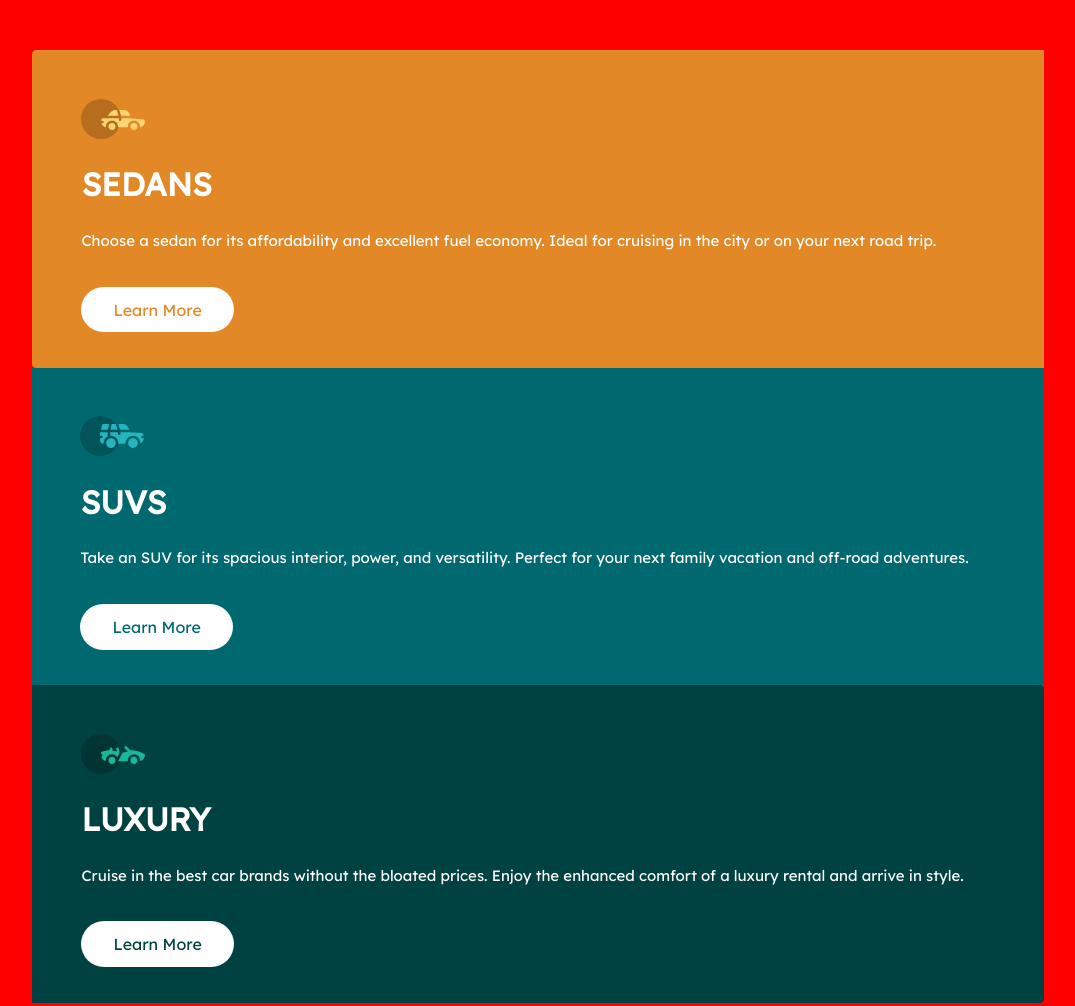
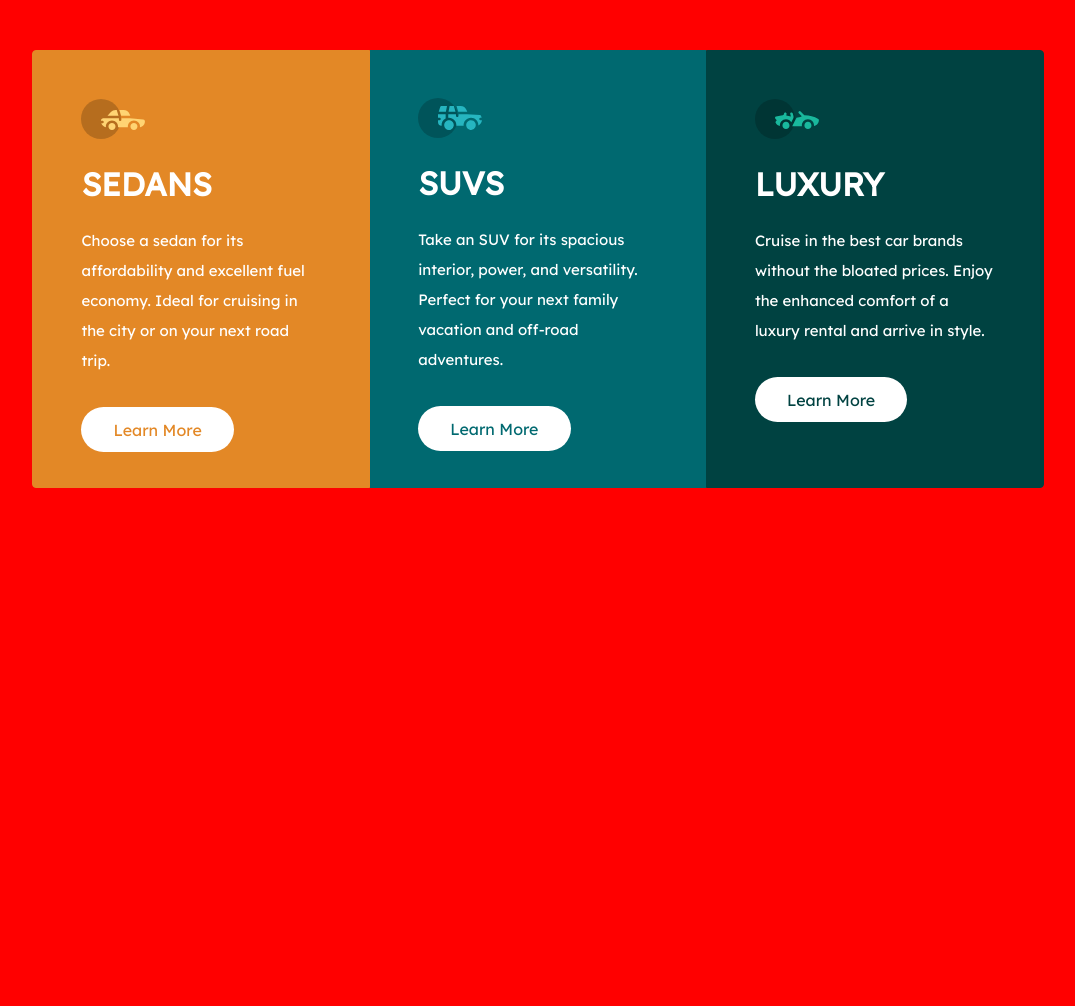
Before and after one commit to Daodueben/card, a plain HTML site: page index.html in a window 1280 px wide. Shown: the whole page, without its empty margins (102-1177 px from the left). After the commit the page ends 800 px from the top, so only its background shows below. Drawn offline with Linux system fonts and the light colour scheme.

Commit message:
adjusted the breakpoint for mobile and commented out the flex direction

```diff
--- a/index.css
+++ b/index.css
@@ -5,7 +5,7 @@ html{
 
 #container{
 	display: flex;
-	flex-direction: column;
+	/* flex-direction: column; */
 	flex-wrap:wrap;
 	border-radius:5px;
 	margin: 0 auto;
@@ -96,7 +96,7 @@ a{
 }
 
 /******************************** media queries ********************************/
-@media only screen and (min-width:600px){
+@media only screen and (min-width:641px){
 	body{
 		background-color:red;
 	}
```
